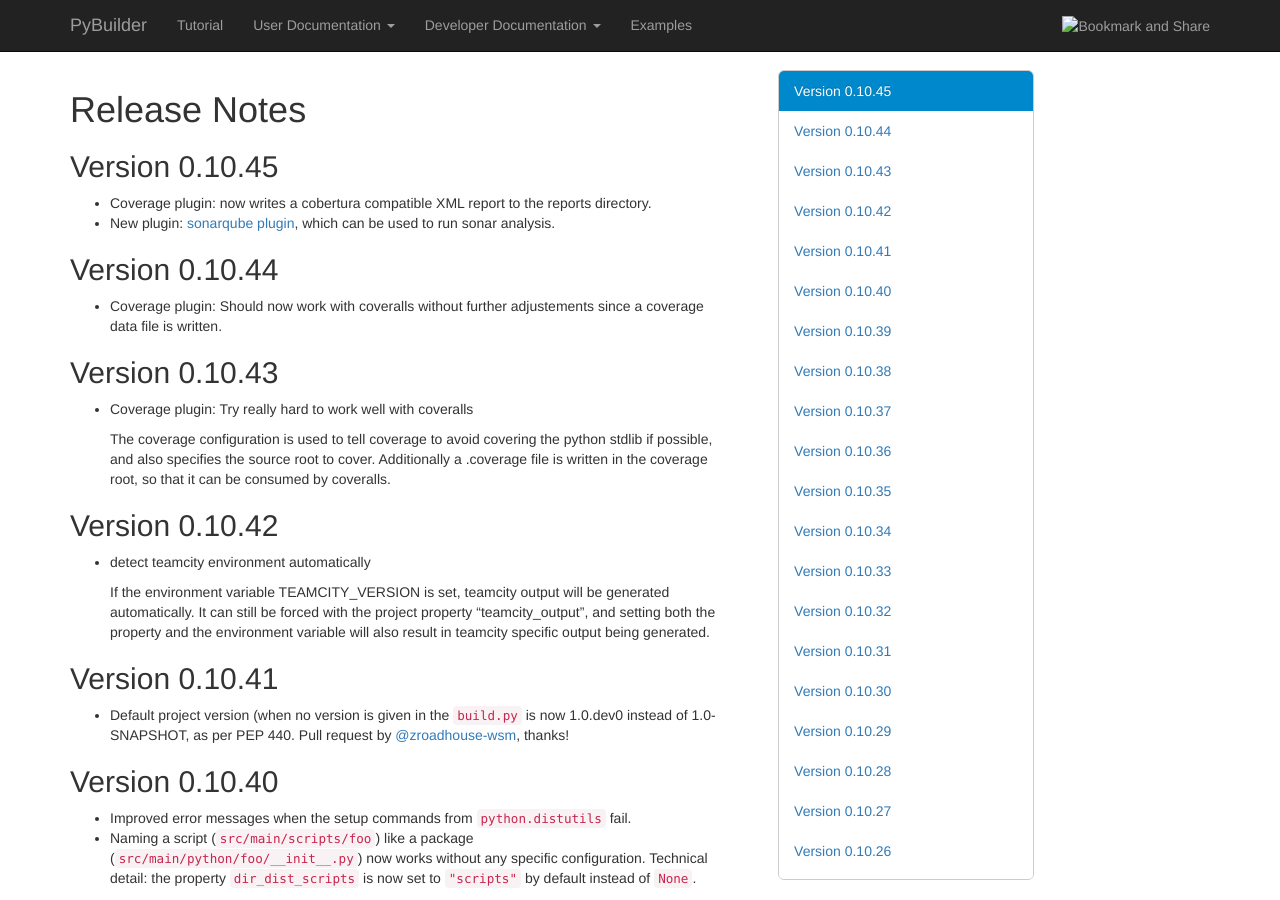
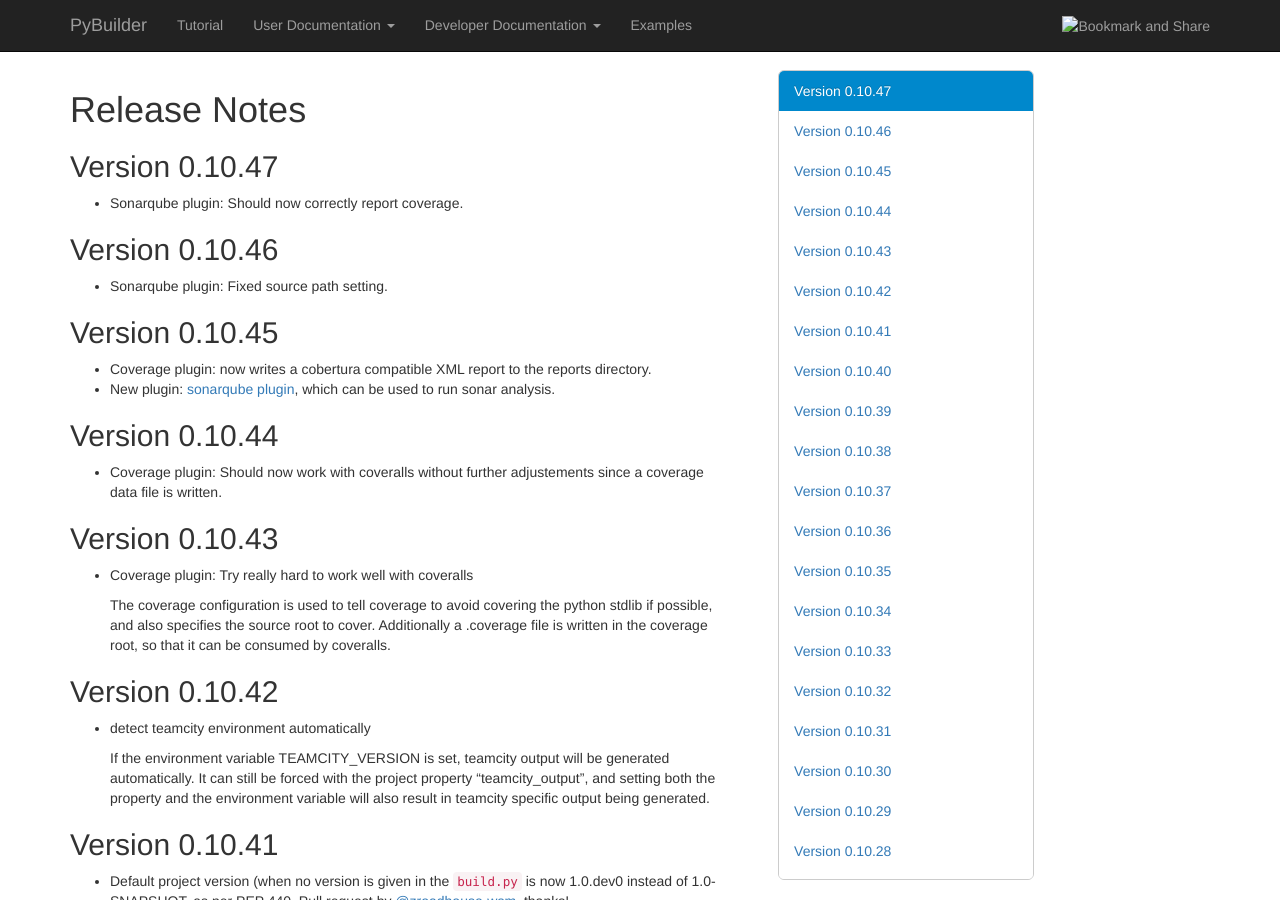
Before and after one commit to pybuilder/pybuilder.github.io, a Jekyll site: the page built from releasenotes/index.md, in a window 1280 px wide and 900 px high. Built offline with Jekyll 4.4.1, drawn with Linux system fonts in a browser that asks for light colours; nearby versions of some CDN libraries.

Commit message:
Update index.md

```diff
--- a/releasenotes/index.md
+++ b/releasenotes/index.md
@@ -4,6 +4,12 @@ title: pybuilder - an extensible, easy to use continuous build tool for Python
 ---
 
 # Release Notes
+
+## Version 0.10.47
+* Sonarqube plugin: Should now correctly report coverage.
+
+## Version 0.10.46
+* Sonarqube plugin: Fixed source path setting.
 
 ## Version 0.10.45
 * Coverage plugin: now writes a cobertura compatible XML report to the reports directory.
```
